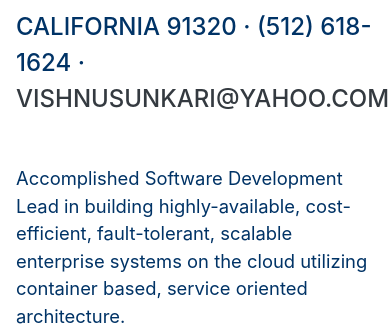
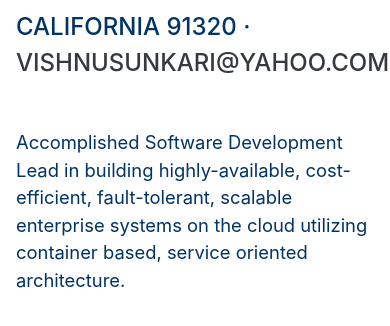
Before and after one commit to vishnusunkari/website, a plain HTML site: page docs/index.html in a window 390 px wide. Shown: the part 353-679 px from the top of the page. Drawn offline with nearby package versions, Linux system fonts and the light colour scheme; a web font is replaced by a local one.

Commit message:
Remove phone

```diff
--- a/docs/index.html
+++ b/docs/index.html
@@ -47,7 +47,7 @@
             <section class="resume-section" id="about">
                 <div class="resume-section-content">
                     <h1 class="mb-0">Vishnu <span class="text-primary">Sunkari</span></h1>
-                    <div class="subheading mb-5">Thousand Oaks · California 91320 · (512) 618-1624 · <a href="mailto:vishnusunkari@yahoo.com">vishnusunkari@yahoo.com</a></div>
+                    <div class="subheading mb-5">Thousand Oaks · California 91320 · <a href="mailto:vishnusunkari@yahoo.com">vishnusunkari@yahoo.com</a></div>
                     <p class="lead mb-5">Accomplished Software Development Lead in building highly-available, cost-efficient, fault-tolerant, scalable enterprise systems on the cloud utilizing container based, service oriented architecture.</p>
                     <div class="social-icons">
                         <a class="social-icon" href="https://www.linkedin.com/pub/vishnu-sunkari/a/404/72a"><i class="fab fa-linkedin-in"></i></a><a class="social-icon" href="#"><i class="fab fa-github"></i></a><!--<a class="social-icon" href="#"><i class="fab fa-twitter"></i></a><a class="social-icon" href="#"><i class="fab fa-facebook-f"></i></a>-->
```
